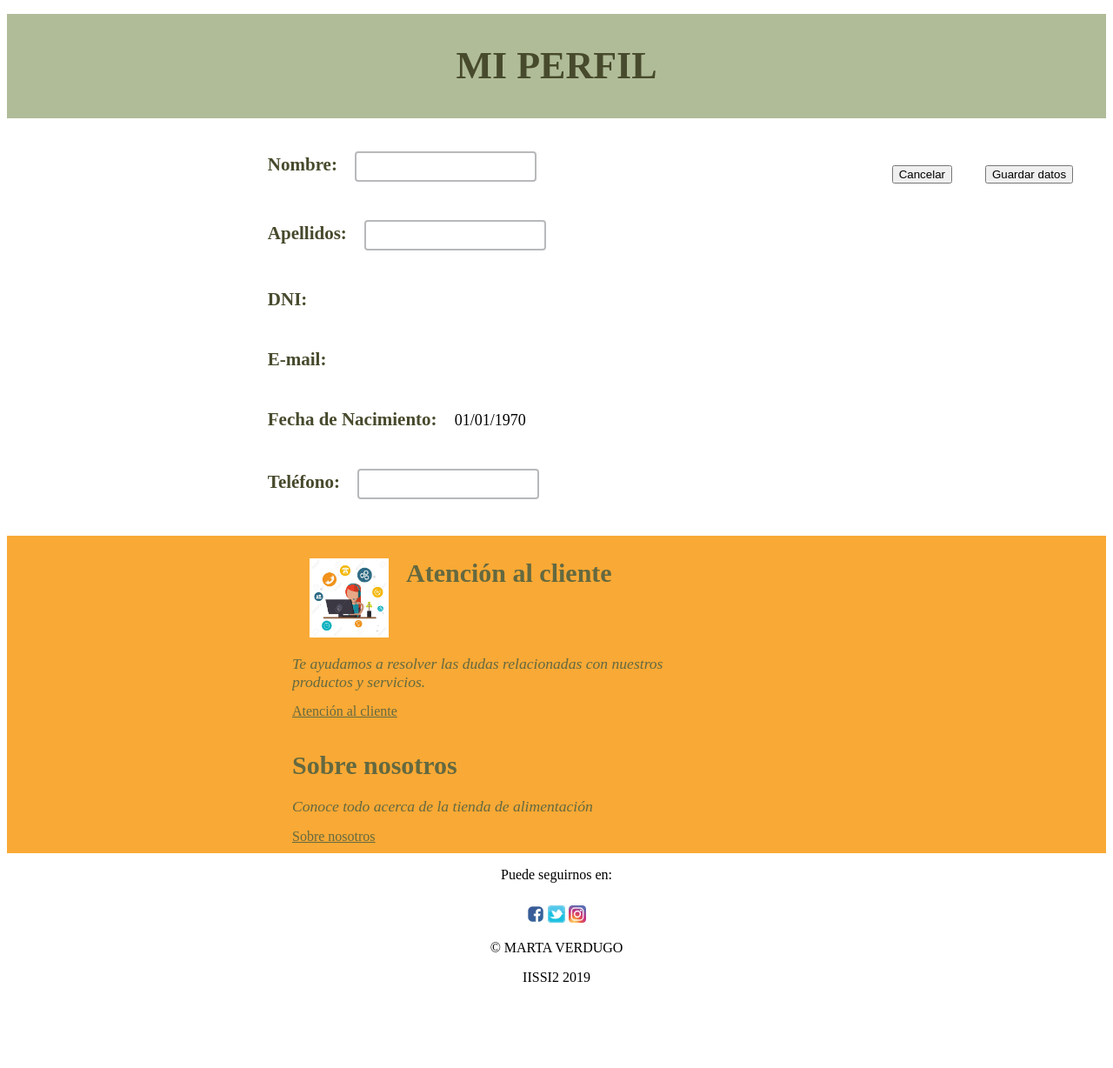
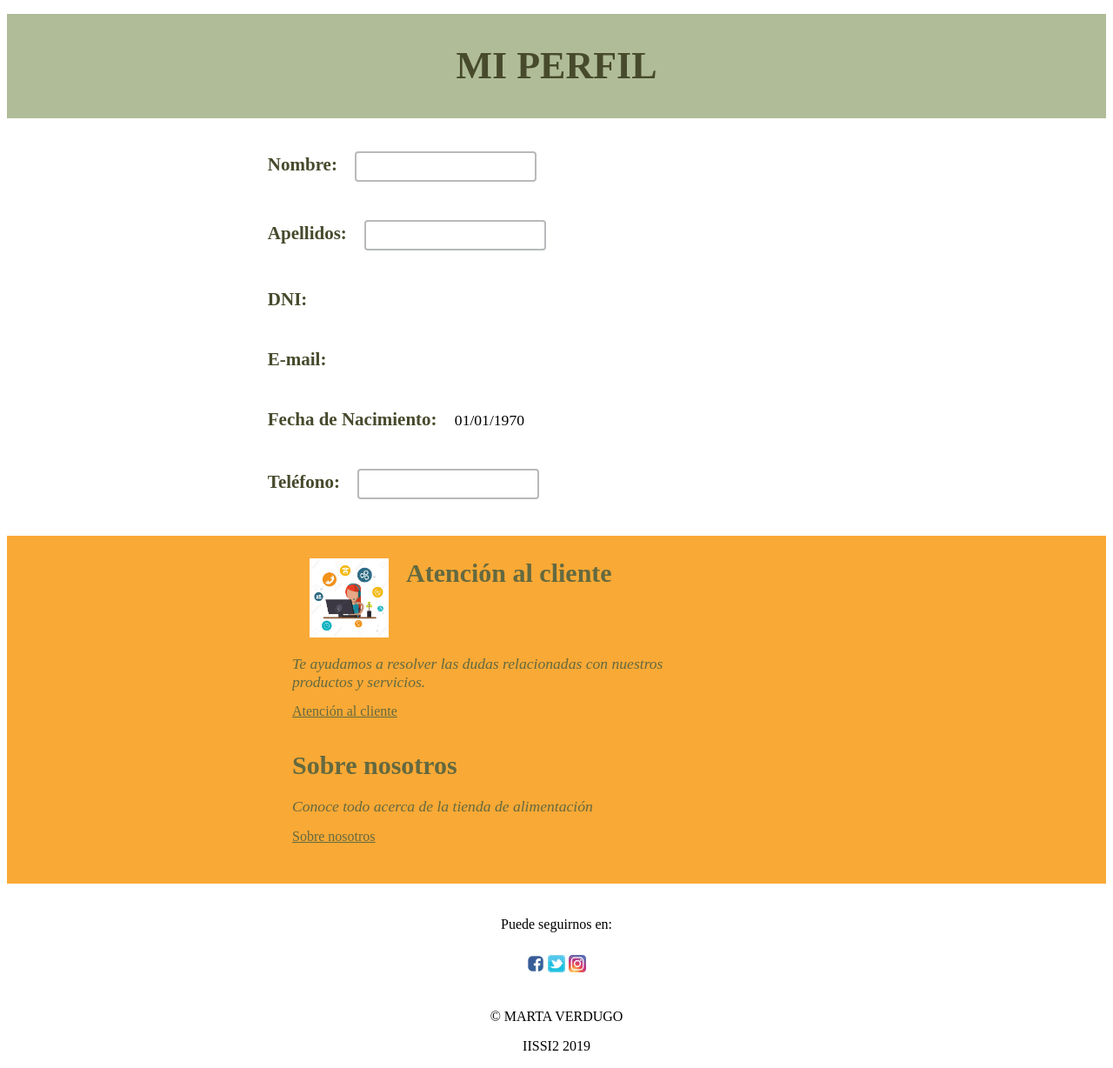
Before and after one commit to martaverdugo6/IISSI2, a PHP site: page /XE/cuenta_empleado.php in a window 1280 px wide. Shown: the part 192-1420 px from the top of the page at 87% size. Before the commit the page ends 1321 px from the top, so only its background shows below. Run offline with PHP 8.4, Linux system fonts and the light colour scheme; the visitor is signed in with stand-in values (Sample User, id 1); some libraries are stand-ins or nearby versions.

Commit message:
Definitivo

```diff
--- a/tienda_alimentacion/consulta_usuarios.php
+++ b/tienda_alimentacion/consulta_usuarios.php
@@ -39,11 +39,7 @@
 				<td><div class="APELLIDOS_CLI"><?php echo $fila["APELLIDOS_CLI"]; ?></div></td>
 				<td><div class="NOMBRE_CLI"><?php echo $fila["NOMBRE_CLI"]; ?></div></td>
 				<td><div class="DNI_CLI"><?php echo $fila["DNI_CLI"]; ?></div></td>
-				<td>
-					<button title="Eliminar usuario" id="borrar" name="borrar" type="submit" class="editar_fila">
-						<img src="img/eliminar.png" class="editar_fila" alt="Borrar producto">
-					</button>
-				</td>
+				<td>&nbsp;&nbsp;&nbsp;&nbsp;&nbsp;&nbsp;&nbsp;&nbsp;&nbsp;&nbsp;&nbsp;&nbsp;&nbsp;&nbsp;&nbsp;&nbsp;&nbsp;</td>
 			</table>
 			<hr>
 		<?php } ?>
--- a/tienda_alimentacion/css/estilo.css
+++ b/tienda_alimentacion/css/estilo.css
@@ -223,6 +223,57 @@
 	cursor: pointer;				/*forma del ratón al pulsarlo*/
 }
 
+#editarDatosMiCuenta{
+	float: right;
+	margin-right: 3%;
+	margin-top: 3%;
+	background-color: #F9A935;
+	padding: 1%;
+	border-radius: 8px;
+}
+#editarDatosMiCuenta:hover{
+	float: right;
+	margin-right: 3%;
+	margin-top: 3%;
+	background-color: #EE9412;
+	padding: 1%;
+	border-radius: 8px;
+}
+
+#cancelarDatosMiCuenta{
+	float: right;
+	margin-right: 3%;
+	margin-top: 3%;
+	background-color: #FF2F2F;
+	padding: 1%;
+	border-radius: 8px; F11313
+}
+#cancelarDatosMiCuenta:hover{
+	float: right;
+	margin-right: 3%;
+	margin-top: 3%;
+	background-color: #F11313;
+	padding: 1%;
+	border-radius: 8px;
+}
+
+#guardarDatosMiCuenta{
+	float: right;
+	margin-right: 3%;
+	margin-top: 3%;
+	background-color: #039DAD;
+	padding: 1%;
+	border-radius: 8px;
+}
+#guardarDatosMiCuenta:hover{
+	float: right;
+	margin-right: 3%;
+	margin-top: 3%;
+	background-color: #1C929E;
+	padding: 1%;
+	border-radius: 8px;
+}
+
 /*-----------------------------------------------------------------------------------------------------*/
 /*-------------------------------------------LOGIN-----------------------------------------------------*/
 /*-----------------------------------------------------------------------------------------------------*/
@@ -331,6 +382,13 @@
 	color: green;
 	font-size: 110%
 }
+#enlace_crear_producto a:hover{
+	text-decoration: underline;
+	text-transform: uppercase;
+	padding: 5px;			/*separación entre el texto y el más de su izquierda*/
+	color: green;
+	font-size: 115%
+}
 
 #enlace_crear_producto{
 	padding-bottom: 3%;
@@ -402,7 +460,7 @@
 	list-style-type: none;			/*quitar puntos en los enlaces*/
 }
 #datosMiCuenta ul li{
-	font-size: 18px;
+	font-size: 110%;
 	padding: 22px;
 	padding-left: 20%;
 }
@@ -690,8 +748,14 @@
 		font-size: 110%;
 	}
 	div.informacion{
-		height: 100%;
+		height: 400px;
 
+	}
+	div.redesSociales{
+		margin-top: 3%;
+	}
+	div.autora{
+		margin-top: 3%;
 	}
 }
 /*-----------------------------------------------------------------------------------------------------*/
--- a/tienda_alimentacion/cuenta_empleado.php
+++ b/tienda_alimentacion/cuenta_empleado.php
@@ -48,19 +48,19 @@
 	</div>
 
 	<form method="post" action="controlador_empleado.php">
-
+		<!--
 		<div>
 			<?php if(isset($_SESSION['estoyEditandoEmpleado'])){ ?>
-				<button id="editarDatosMiCuenta" name="guardar" type="submit" class="guardar_datos">
+				<button title="guardar datos" id="guardarDatosMiCuenta" name="guardar" type="submit" class="guardar_datos">
 					Guardar datos
 				</button>
-				<button id="editarDatosMiCuenta" name="cancelar" type="submit">Cancelar</button>
+				<button title="cancelar edición" id="cancelarDatosMiCuenta" name="cancelar" type="submit">Cancelar</button>
 			<?php }else{ ?>
-				<button id="editarDatosMiCuenta" name="editar" type="submit" class="editar_datos">
+				<button title="editar datos" id="editarDatosMiCuenta" name="editar" type="submit" class="editar_datos">
 					Editar datos personales
 				</button>
 			<?php } ?>
-		</div>
+		</div> -->
 
 		<div id="datosMiCuenta">
 			<input id="OID_EMP" name="OID_EMP" type="hidden" value="<?php echo $datosEmpleado['OID_EMP']; ?>"/>
--- a/tienda_alimentacion/cuenta_usuario.php
+++ b/tienda_alimentacion/cuenta_usuario.php
@@ -53,12 +53,12 @@
 
 		<div>
 			<?php if(isset($_SESSION['estoyEditandoUsuario'])){ ?>
-				<button id="editarDatosMiCuenta" name="guardar" type="submit" class="guardar_datos">
+				<button title="guardar datos" id="guardarDatosMiCuenta" name="guardar" type="submit" class="guardar_datos">
 					Guardar datos
 				</button>
-				<button id="editarDatosMiCuenta" name="cancelar" type="submit">Cancelar</button>
+				<button title="cancelar edición" id="cancelarDatosMiCuenta" name="cancelar" type="submit">Cancelar</button>
 			<?php }else{ ?>
-				<button id="editarDatosMiCuenta" name="editar" type="submit" class="editar_datos">
+				<button title="editar datos" id="editarDatosMiCuenta" name="editar" type="submit" class="editar_datos">
 					Editar datos personales
 				</button>
 			<?php } ?>
--- a/tienda_alimentacion/gestionUsuarios.php
+++ b/tienda_alimentacion/gestionUsuarios.php
@@ -104,7 +104,8 @@
 }
 
 function modificar_empleados($conexion,$usuario) {
-	//$fechaNacimiento = date('d/m/y', strtotime($usuario['fechaNacimiento']));
+	print_r($usuario);
+	die();
 	try {
 		$stmt=$conexion->prepare('CALL MODIFICAR_EMPLEADO(:nom, :ape, :dni, :fec, :sal, :ema, :tel, :pass, :oid)');
 		$stmt -> bindParam(':nom', $usuario['nombre']);		//Lo que va detras de los dos puntos debe tener siempre el mismo nombre
--- a/tienda_alimentacion/js/validacion_cliente_usuario.js
+++ b/tienda_alimentacion/js/validacion_cliente_usuario.js
@@ -7,7 +7,7 @@
 	var error5 = passwordValidation();
 	var error6 = passwordConfirmation();
 
-	return (error1.length==0) && (error2.length==0) && (error3.length==0) && (error4.length==0)&& (error5.length==0) && (error6.length==0);
+	return (error1.length==0) && (error2.length==0) && (error3.length==0) && (error4.length==0) && (error5.length==0) && (error6.length==0);
 }
 
 function validacionNombre(){
--- a/tienda_alimentacion/menu.php
+++ b/tienda_alimentacion/menu.php
@@ -15,8 +15,8 @@
 			<?php if(isset($_SESSION['datosUsuario'])){?>
 				<li><a href="cuenta_usuario.php"><i class="far fa-user-circle"></i>Mi cuenta</a></li>
 			<?php }else if(isset($_SESSION['datosEmpleado'])){ ?>
-				<li><a href="opciones_empleado.php"><i class="fas fa-cog"></i>Opciones</a></li>
 				<li><a href="cuenta_empleado.php"><i class="far fa-user-circle"></i>Mi cuenta</a></li>
+				<li><a href="consulta_usuarios.php"><i class="fas fa-users"></i>Usuarios</a></li>
 			<?php } ?>
 		<?php } ?>
 
```
Also changed, not shown: tienda_alimentacion/alta_usuario.php (+7 -7 lines).
